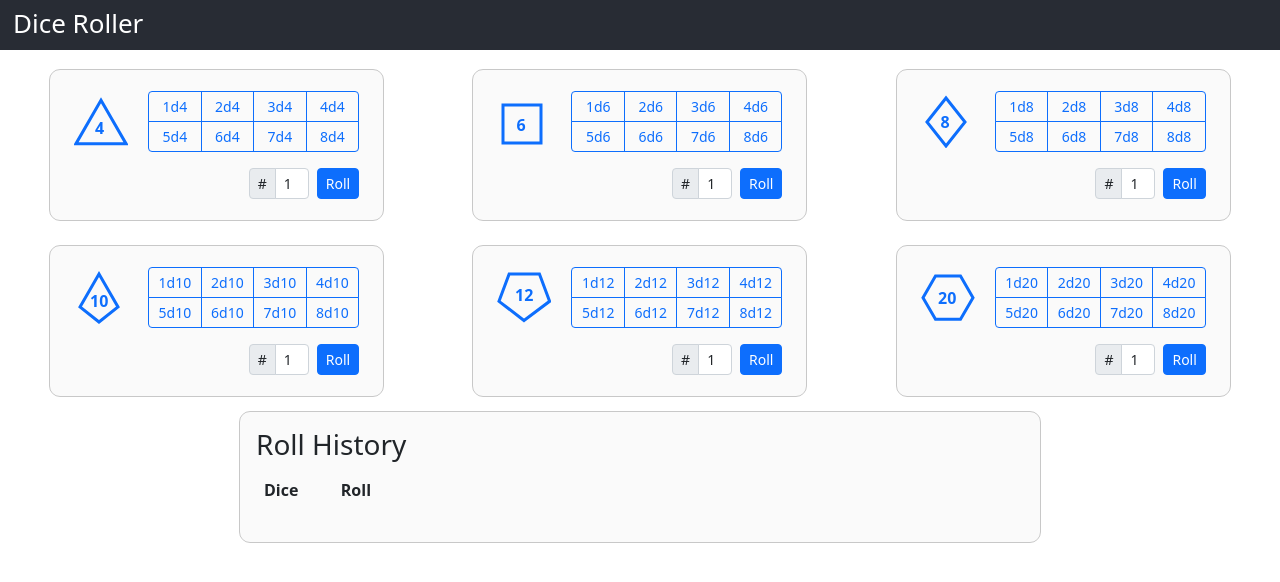
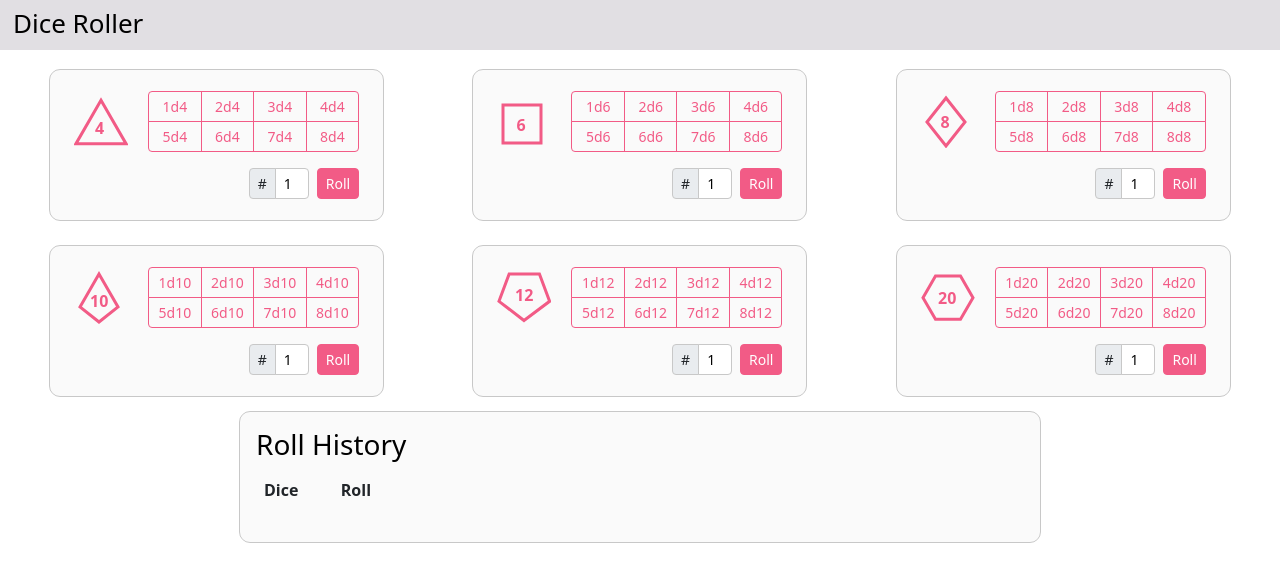
Before and after one commit to arth-shukla/dice-roller, a React (Create React App) app: page / in a window 1280 px wide. Shown: the top 582 px of the page. Built offline with nearby package versions, Linux system fonts and the light colour scheme.

Commit message:
change light theme to pink

```diff
--- a/src/App.jsx
+++ b/src/App.jsx
@@ -2,7 +2,6 @@ import { useState } from 'react'
 import DicePanel from './components/DicePanel/DicePanel'
 import RollHistory from './components/RollHistory/RollHistory'
 import Roller from './components/Roller/Roller'
-import { ThemeProvider } from 'react-bootstrap';
 
 import './App.scss';
 
@@ -14,7 +13,7 @@ function App() {
     setRolls([roll].concat(rolls))
   }
 
-  return <ThemeProvider>
+  return <div className='app-light'>
       <header>
         <h1>Dice Roller</h1>
       </header>
@@ -29,7 +28,7 @@ function App() {
       {/* <footer>
         Authored by Arth Shukla
       </footer> */}
-  </ThemeProvider>
+  </div>
 }
 
 export default App
--- a/src/App.scss
+++ b/src/App.scss
@@ -1,10 +1,116 @@
 :root {
   --100-width: 100%;
+  --bs-body-bg: var(--pure-color) !important;
+}
+::selection {
+  background: rgba(var(--primary-focus-shadow), .5);
+}
+
+.btn-primary {
+  --bs-btn-color: var(--pure-color) !important;
+  --bs-btn-bg: var(--primary) !important;
+  --bs-btn-border-color: var(--primary) !important;
+  --bs-btn-hover-color: var(--pure-color) !important;
+  --bs-btn-hover-bg: var(--primary-hover) !important;
+  --bs-btn-hover-border-color: var(--primary-other) !important;
+  --bs-btn-focus-shadow-rgb: var(--primary-focus-shadow) !important;
+  --bs-btn-active-color: var(--pure-color) !important;
+  --bs-btn-active-bg: var(--primary-other) !important;
+  --bs-btn-active-border-color: var(--primary-other) !important;
+  --bs-btn-active-shadow: inset 0 3px 5px rgba(0, 0, 0, 0.125) !important;
+  --bs-btn-disabled-color: var(--pure-color) !important;
+  --bs-btn-disabled-bg: var(--primary) !important;
+  --bs-btn-disabled-border-color: var(--primary) !important;
+}
+.btn-outline-primary {
+  --bs-btn-color: var(--primary) !important;
+  --bs-btn-border-color: var(--primary) !important;
+  --bs-btn-hover-color: var(--pure-color) !important;
+  --bs-btn-hover-bg: var(--primary) !important;
+  --bs-btn-hover-border-color: var(--primary) !important;
+  --bs-btn-focus-shadow-rgb: var(--primary) !important;
+  --bs-btn-active-color: var(--pure-color) !important;
+  --bs-btn-active-bg: var(--primary) !important;
+  --bs-btn-active-border-color: var(--primary) !important;
+  --bs-btn-active-shadow: inset 0 3px 5px rgba(0, 0, 0, 0.125) !important;
+  --bs-btn-disabled-color: var(--primary) !important;
+  --bs-btn-disabled-bg: transparent !important;
+  --bs-btn-disabled-border-color: var(--primary) !important;
+  --bs-gradient: none !important;
+}
+.alert-info {
+  --bs-alert-color: var(--primary-other) !important;
+  --bs-alert-bg: rgba(var(--primary-focus-shadow), .28) !important;
+  --bs-alert-border-color: rgba(var(--primary-focus-shadow), .4) !important;
+}
+.input-group-text {
+  color: var(--text-med-em) !important;
+  white-space: nowrap;
+  background-color: var(--bg-input) !important;
+  border: 1px solid var(--outline) !important;
+}
+.form-control {
+  background-color: var(--pure-color) !important;
+  color: var(--text) !important;
+  border: 1px solid var(--outline) !important;
+}
+.form-control:focus{
+  border-color: var(--primary) !important;
+  box-shadow: 0 0 0 .2rem rgba(var(--primary-focus-shadow), .5) !important;
+}
+// .btn-primary {
+//     --bs-btn-color: #fff;
+//     --bs-btn-bg: var(--primary);
+//     --bs-btn-border-color: var(--primary);
+//     --bs-btn-hover-color: #fff;
+//     --bs-btn-hover-bg: #0b5ed7;
+//     --bs-btn-hover-border-color: #0a58ca;
+//     --bs-btn-focus-shadow-rgb: 49,132,253;
+//     --bs-btn-active-color: #fff;
+//     --bs-btn-active-bg: #0a58ca;
+//     --bs-btn-active-border-color: #0a53be;
+//     --bs-btn-active-shadow: inset 0 3px 5px rgba(0, 0, 0, 0.125);
+//     --bs-btn-disabled-color: #fff;
+//     --bs-btn-disabled-bg: var(--primary);
+//     --bs-btn-disabled-border-color: var(--primary);
+// }
+
+.app-light {
+  --primary: #f25b86;
+  --primary-hover: #db5178;
+  --primary-other: #c4496c;
+  --primary-focus-shadow: 242,111,148;
+  --bg-main: #000;
+  --bg-header: #e1dfe3;
+  --bg-cell: #fafafa;
+  --bg-input: #e9ecef;
+  --outline: rgb(200,200,200);
+  --text: #000;
+  --text-med-em: #212529;
+  --text-low-em: var(--text);
+  --pure-color: #ffffff;
+}
+
+.app-dark {
+  --primary: #0060df;
+  --primary-hover: #0a84ff;
+  --primary-other: #003eaa;
+  --primary-focus-shadow: 242,111,148;
+  --bg-main: #121212;
+  --bg-header: #3e3e42;
+  --bg-cell: #2d2d30;
+  --bg-input: #e9ecef;
+  --outline: --bg-header;
+  --text: rgba(255, 255, 255, .87);
+  --text-med-em: rgba(255, 255, 255, .6);
+  --text-low-em: rgba(255, 255, 255, .38);
+  --pure-color: #121212;
+
 }
 
 header {
-  background-color: #282c34;
-  color: white;
+  background-color: var(--bg-header);
+  color: var(--text);
   padding-top: .5em;
   padding-bottom: .5em;
 
--- a/src/assets/DiceImage.jsx
+++ b/src/assets/DiceImage.jsx
@@ -6,12 +6,12 @@ function DiceImage(props) {
                 points="2,46.65 52,46.65 27,3.35"
                 style={{
                     fill: "none",
-                    stroke: "#0d6efd",
+                    stroke: "var(--primary)",
                     strokeWidth: "3",
                 }}
             />
             <text x="21" y="36.5" style={{
-                fill: "#0d6efd",
+                fill: "var(--primary)",
                 fontWeight: "bold",
                 font: "sans-serif"
             }}>4</text>
@@ -21,12 +21,12 @@ function DiceImage(props) {
                 points="6,6 6,44 44,44 44,6"
                 style={{
                     fill: "none",
-                    stroke: "#0d6efd",
+                    stroke: "var(--primary)",
                     strokeWidth: "3",
                 }}
             />
             <text x="19.5" y="31.5" style={{
-                fill: "#0d6efd",
+                fill: "var(--primary)",
                 fontWeight: "bold",
                 font: "sans-serif"
             }}>6</text>
@@ -36,12 +36,12 @@ function DiceImage(props) {
                 points="6,27 25,3 44,27 25,51"
                 style={{
                     fill: "none",
-                    stroke: "#0d6efd",
+                    stroke: "var(--primary)",
                     strokeWidth: "3",
                 }}
             />
             <text x="19.5" y="33" style={{
-                fill: "#0d6efd",
+                fill: "var(--primary)",
                 fontWeight: "bold",
                 font: "sans-serif"
             }}>8</text>
@@ -51,12 +51,12 @@ function DiceImage(props) {
                 points="6,36 25,3 44,36 25,51"
                 style={{
                     fill: "none",
-                    stroke: "#0d6efd",
+                    stroke: "var(--primary)",
                     strokeWidth: "3",
                 }}
             />
             <text x="16" y="36" style={{
-                fill: "#0d6efd",
+                fill: "var(--primary)",
                 fontWeight: "bold",
                 font: "sans-serif"
             }}>10</text>
@@ -66,12 +66,12 @@ function DiceImage(props) {
                 points="27,48.5 52.576,29.318 42.428,2 12.148,2 2,29.318"
                 style={{
                     fill: "none",
-                    stroke: "#0d6efd",
+                    stroke: "var(--primary)",
                     strokeWidth: "3",
                 }}
             />
             <text x="18" y="29" style={{
-                fill: "#0d6efd",
+                fill: "var(--primary)",
                 fontWeight: "bold",
                 font: "sans-serif"
             }}>12</text>
@@ -81,12 +81,12 @@ function DiceImage(props) {
                 points="2,23.65 14.5,45.3 39.5,45.3 52,23.65 39.5,2 14.5,2"
                 style={{
                     fill: "none",
-                    stroke: "#0d6efd",
+                    stroke: "var(--primary)",
                     strokeWidth: "3",
                 }}
             />
             <text x="17" y="29.5" style={{
-                fill: "#0d6efd",
+                fill: "var(--primary)",
                 fontWeight: "bold",
                 font: "sans-serif"
             }}>20</text>
--- a/src/components/Cell/Cell.scss
+++ b/src/components/Cell/Cell.scss
@@ -1,5 +1,5 @@
 .cell {
-    outline: 1px solid rgb(200, 200, 200);
+    outline: 1px solid var(--outline);
     border-radius: 10px;
-    background: #fafafa;
+    background: var(--bg-cell);
 }
--- a/src/components/RollHistory/RollHistory.scss
+++ b/src/components/RollHistory/RollHistory.scss
@@ -5,6 +5,7 @@
     max-width: 800px;
     overflow-y: scroll;
     width: var(--100-width);
+    color: var(--text);
 }
 
 
```
